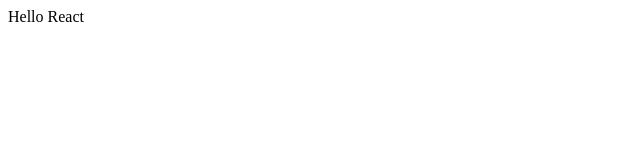
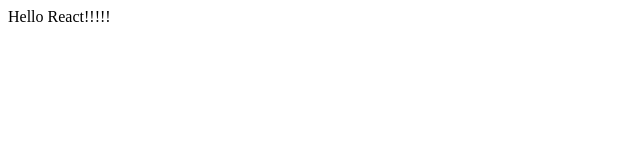
Before and after one commit to gkrgry/movie_app_2021, a JavaScript app: page / in a window 1280 px wide. Shown: the top 160 px of the page, without its empty margins (0-640 px from the left). Built offline with nearby package versions, Linux system fonts and the light colour scheme.

Commit message:
npm 종료 후 재시작

```diff
--- a/src/App.js
+++ b/src/App.js
@@ -3,7 +3,7 @@
 function App() {
   return (
     <div className="App">
-      Hello React
+      Hello React!!!!!
     </div>
   );
 }
```
